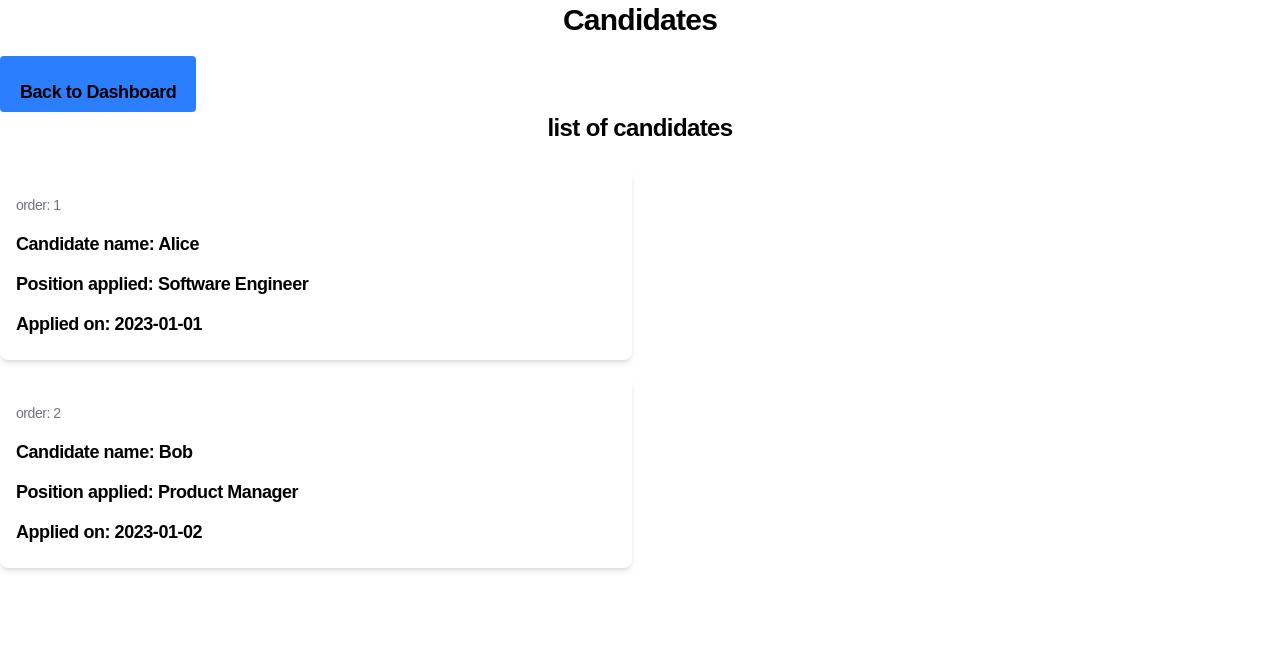
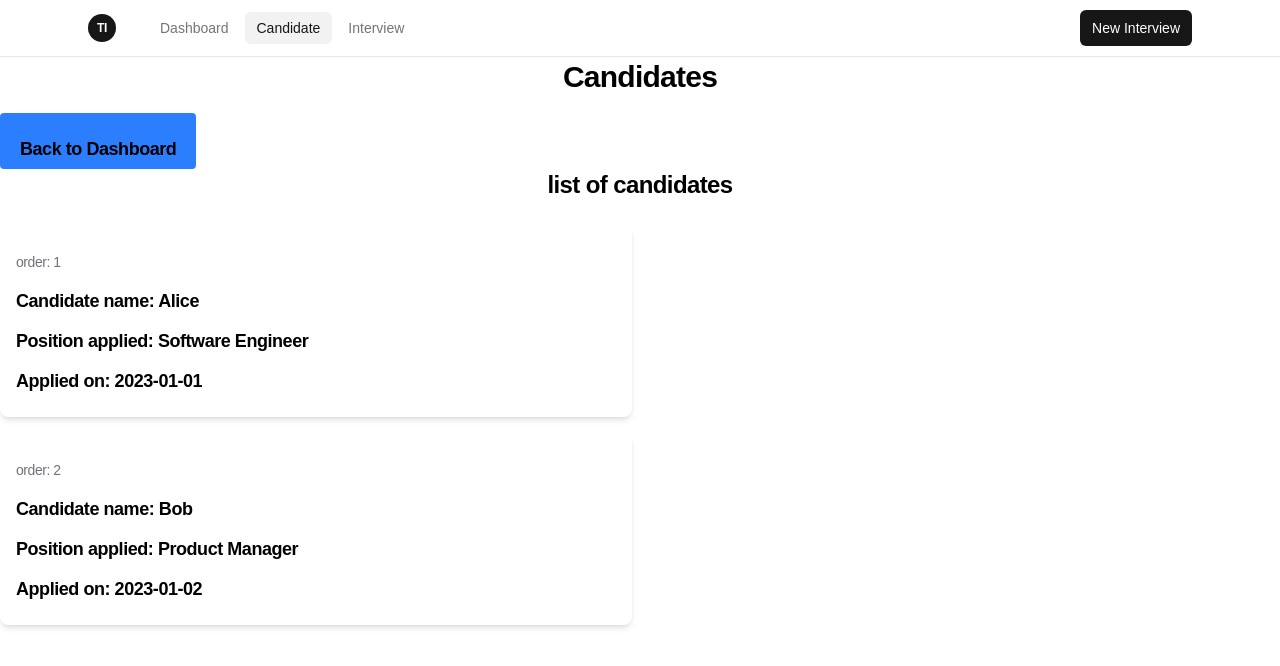
Before and after one commit to Tinnapat1406/track-interview, a Next.js app: page /candidate in a window 1280 px wide. Shown: the top 666 px of the page. Built offline with nearby package versions, Linux system fonts and the light colour scheme.

Commit message:
navbar update

```diff
--- a/app/dashboard/page.tsx
+++ b/app/dashboard/page.tsx
@@ -21,7 +21,8 @@ export default function Home() {
         backgroundColor: 'rgba(255, 255, 255, 0.75)',
         backdropFilter: 'blur(10px)',
         border: '1px solid rgba(255, 255, 255, 0.25)',
-        boxShadow: '0 8px 32px rgba(0, 0, 0, 0.05)'
+        boxShadow: '0 8px 32px rgba(0, 0, 0, 0.05)',
+        lineHeight: '1.8'
       }}>
         <div className ="item-center justify-center"
         style ={{
@@ -50,7 +51,8 @@ export default function Home() {
               backgroundColor: 'rgba(255, 255, 255, 0.75)',
               backdropFilter: 'blur(10px)',
               border: '1px solid rgba(255, 255, 255, 0.25)',
-              boxShadow: '0 8px 32px rgba(0, 0, 0, 0.05)'
+              boxShadow: '0 8px 32px rgba(0, 0, 0, 0.05)',
+              lineHeight: '1.8'
               }}>
           <div className ="item-center justify-center"
             style ={{
--- a/app/layout.tsx
+++ b/app/layout.tsx
@@ -1,6 +1,7 @@
 import type { Metadata } from "next";
 import { Geist, Geist_Mono } from "next/font/google";
 import "./globals.css";
+import Navbar from "../component/navbar";
 
 const geistSans = Geist({
   variable: "--font-geist-sans",
@@ -23,7 +24,10 @@ export default function RootLayout({ children }: LayoutProps<"/">) {
       lang="en"
       className={`${geistSans.variable} ${geistMono.variable} h-full antialiased`}
     >
-      <body className="min-h-full flex flex-col">{children}</body>
+      <body className="min-h-full flex flex-col">
+        <Navbar/>
+        {children}
+      </body>
     </html>
   );
 }
--- a/component/navbar.tsx
+++ b/component/navbar.tsx
@@ -0,0 +1,93 @@
+"use client";
+
+import Link from "next/link";
+import {usePathname} from "next/navigation";
+import {useState} from "react";
+
+const links = [
+    { href: "/dashboard", label: "Dashboard" },
+    { href: "/candidate", label: "Candidate" },
+    { href: "/interview", label: "Interview" },
+];
+
+export default function Navbar(){
+    const pathname = usePathname();
+    const [open,setOpen] = useState(false);
+
+    const isActive = (href: string) =>
+        pathname === href || pathname.startsWith(`${href}/`);
+
+    return (
+        <header className="sticky top-0 z-50 bg-white dark:bg-black border-b border-gray-200 dark:border-gray-700">
+         <nav className="mx-auto flex h-14 max-w-6xl items-center gap-6 px-4 sm:px-6">
+
+            {/*Brand*/}
+            <Link href="/" className="flex items-center gap-2 font-semibold text-gray-900 dark:text-white tracking-tight">
+                <span className="grid h-7 w-7 place-items-center rounded-full bg-foreground text-xs font-bold text-background">
+                    TI
+                </span>
+            </Link>
+
+            {/*Desktop*/}
+            <ul className="ml-2 hidden items-center gap-1 md:flex">
+                {links.map(({href,label}) => (
+                    <li key={href}>
+                        <Link href={href}
+                        aria-current={isActive(href)? "page" : undefined}
+                        className={`rounded-md px-3 py-2 text-sm transition-colors ${
+                            isActive(href)
+                            ? "bg-black/5 font-medium text-foreground dark:bg-white/10"
+                            : "text-foreground/60 hover:bg-black/5 hover:text-foreground dark:hover:bg-white/10"
+                         }`}>
+                            {label}
+                         </Link>
+                    </li>
+                ))}
+            </ul>
+
+            {/*Right Side*/}
+            <div className="ml-auto flex items-center gap-2">
+                <Link href="/interview" className="hidden rounded-md bg-foreground px-3 py-2 text-sm font-medium text-background transition-opacity hover:opacity-90 sm:inline-block">
+                    New Interview
+                </Link>
+
+            {/* Mobile toggle */}
+            <button
+            type="button"
+            onClick={() => setOpen((v) => !v)}
+            aria-expanded={open}
+            aria-controls="mobile-nav"
+            aria-label="Toggle navigation"
+            className="rounded-md p-2 hover:bg-black/5 md:hidden dark:hover:bg-white/10">
+                <span className="block h-0.5 w-5 bg-current" />
+                <span className="mt-1 block h-0.5 w-5 bg-current" />
+                <span className="mt-1 block h-0.5 w-5 bg-current" />
+             </button>
+            </div>
+        </nav>
+
+        {/* Mobile menu */}
+        {open && (
+            <ul
+            id="mobile-nav"
+            className="border-t border-black/10 px-4 py-2 md:hidden dark:border-white/10">
+                {links.map(({ href, label }) => (
+                <li key={href}>
+                <Link
+                    href={href}
+                    onClick={() => setOpen(false)}
+                    aria-current={isActive(href) ? "page" : undefined}
+                    className={`block rounded-md px-3 py-2 text-sm ${
+                    isActive(href)
+                        ? "bg-black/5 font-medium dark:bg-white/10"
+                        : "text-foreground/70"
+                    }`}>
+                    {label}
+                </Link>
+                </li>
+            ))}
+            </ul>
+        )}
+        </header>
+    );
+}
```
